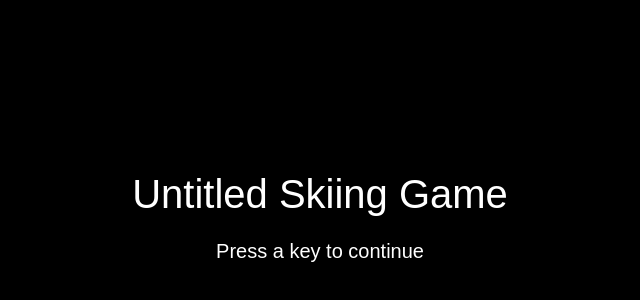
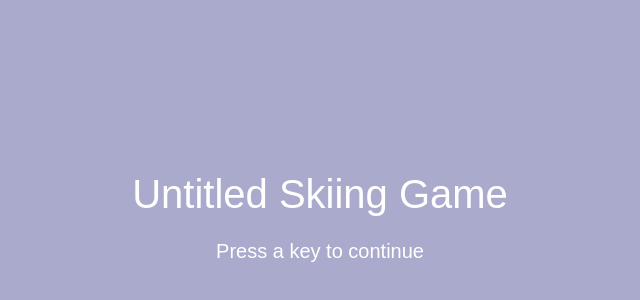
Before and after one commit to leeyman0/cosc-471-threejs-webgame-project, a website: page index.html in a window 1280 px wide. Shown: the part 192-492 px from the top of the page, without its empty margins (320-960 px from the left). Drawn offline with Linux system fonts and the light colour scheme.

Commit message:
Moved some stuff, added some UI features

```diff
--- a/externalrepresentation.js
+++ b/externalrepresentation.js
@@ -16,6 +16,10 @@ function updateScene(state, tapestry) {
 				      state.player.health
 				      / PLAYER_BASE_HEALTH
 				      * FULL_HEALTH_BAR_WIDTH, 10);
+	tapestry.textContext.fillStyle = "white";
+	tapestry.textContext.fillText(`Score: ${state.score}`,
+				      Math.round(SCREEN_WIDTH / 2),
+				      20);
     } else {
 	// Draw title screen
 	drawTitleScreen(state, tapestry);
--- /dev/null
+++ b/graphicsInit.js
@@ -0,0 +1,50 @@
+
+console.log("Setting up the graphics");
+// Setting up the graphics
+const canvas = document.getElementById(CANVAS_ID);
+const textCanvas = document.getElementById(TEXT_OVERLAY_ID);
+canvas.width = SCREEN_WIDTH;
+canvas.height = SCREEN_HEIGHT;
+textCanvas.width = SCREEN_WIDTH;
+textCanvas.height = SCREEN_HEIGHT;
+let tapestry = {
+    scene : new THREE.Scene(),
+    camera : new THREE.PerspectiveCamera(75,
+					 window.innerWidth
+					 / window.innerHeight,
+					 0.1,
+					 1000),
+    renderer : new THREE.WebGLRenderer({canvas}),
+    textContext : textCanvas.getContext('2d'),
+    light : new THREE.DirectionalLight(0xFFFFFF, 1),
+}
+
+tapestry.renderer.setClearColor( 0xAAAACC, 1);
+
+let healthGradient
+    = tapestry.textContext.createLinearGradient(10, 10,
+						FULL_HEALTH_BAR_WIDTH,
+						100);
+healthGradient.addColorStop(0.0, "red");
+healthGradient.addColorStop(1.0, "green");
+
+// 3D Graphics
+// The map will look like a white plane, like a skiing game should look
+const mapGeometry = new THREE.PlaneGeometry(MAP_SIZE, MAP_SIZE);
+const mapMaterial = new THREE.MeshBasicMaterial({
+    color: 0xFFFFFF,
+    side: THREE.DoubleSide,
+});
+const map = new THREE.Mesh(mapGeometry, mapMaterial);
+
+// There shall be some ambient
+// light, to emulate the snow light reflecting off of snow
+const ambience = new THREE.AmbientLight( 0x404040 );
+
+// There shall be light
+const directional = new THREE.DirectionalLight( 0xFFFFFF, 0.6 );
+directional.position.set(100, -300, 400);
+// Adding all of the things
+tapestry.scene.add(map);
+tapestry.scene.add(ambience);
+tapestry.scene.add(tapestry.camera);
--- a/index.html
+++ b/index.html
@@ -100,7 +100,7 @@
 	      default:
 		  break;
 	      }
-	      console.log(state);
+	      // console.log(state);
 	      // console.log(state);
 	  });
 	  document.addEventListener("keyup", function({keyCode}) {
@@ -121,38 +121,11 @@
 	      default:
 		  break;
 	      }
-	      console.log(state);
+	      // console.log(state);
 	  });
       }
     </script>
-    <script>
-      console.log("Setting up the graphics");
-      // Setting up the graphics
-      const canvas = document.getElementById(CANVAS_ID);
-      const textCanvas = document.getElementById(TEXT_OVERLAY_ID);
-      canvas.width = SCREEN_WIDTH;
-      canvas.height = SCREEN_HEIGHT;
-      textCanvas.width = SCREEN_WIDTH;
-      textCanvas.height = SCREEN_HEIGHT;
-      let tapestry = {
-	  scene : new THREE.Scene(),
-	  camera : new THREE.PerspectiveCamera(75,
-					       window.innerWidth
-					       / window.innerHeight,
-					       0.1,
-					       1000),
-	  renderer : new THREE.WebGLRenderer({canvas}),
-	  textContext : textCanvas.getContext('2d'),
-	  light : new THREE.DirectionalLight(0xFFFFFF, 1),
-      }
-      let healthGradient
-	  = tapestry.textContext.createLinearGradient(10, 10,
-						      FULL_HEALTH_BAR_WIDTH,
-						      100);
-      healthGradient.addColorStop(0.0, "red");
-      healthGradient.addColorStop(1.0, "green");
-
-    </script>
+    <script src="graphicsInit.js"></script>
     <script>
 
       function drawLoop() {
```
